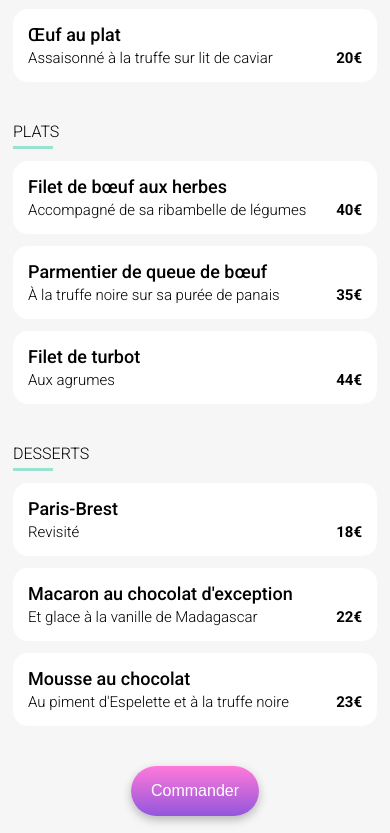
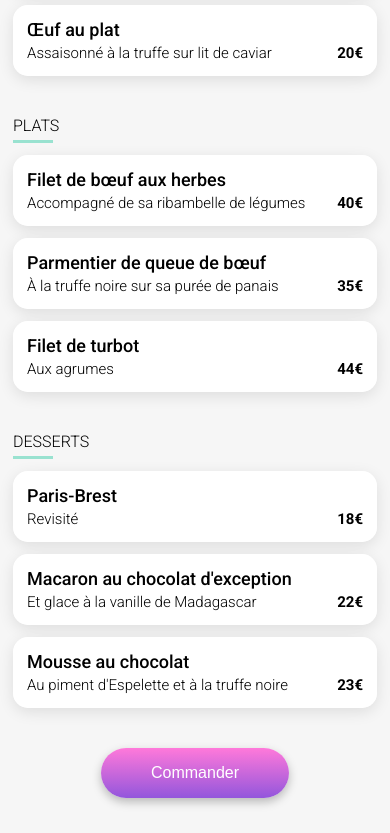
Before and after one commit to PerreauAlexandre/Openclassrooms-Dynamisez-une-page-web-avec-des-animations-CSS, a plain HTML site: page la_palette_du_gout.html in a window 390 px wide. Shown: the part 591-1424 px from the top of the page. Drawn offline with Linux system fonts and the light colour scheme; a web font is replaced by a local one.

Commit message:
Page restaurant la palette du gout format mobile terminé avec aparition progressive au chragement de la page

```diff
--- a/la_palette_du_gout.html
+++ b/la_palette_du_gout.html
@@ -129,7 +129,7 @@
                     <div class="chosen-dish fa-solid fa-circle-check"></div>
                 </div>
             </section>
-            <button class="button">
+            <button class="button button--restaurant">
                 <a href="#">Commander</a>
             </button>
         </div>
--- a/sass/components/_button.scss
+++ b/sass/components/_button.scss
@@ -25,7 +25,6 @@
         transition: opacity 300ms ease-out;
     }
 
-
     &:hover {
         &::after {
             opacity: 1;
@@ -40,4 +39,11 @@
         padding-left: 20px;
         padding-right: 20px;
     }
+
+    &--restaurant {
+        & a {
+            padding-left: 50px;
+            padding-right: 50px;
+        }
+    }
 }
--- a/sass/pages/_restaurants.scss
+++ b/sass/pages/_restaurants.scss
@@ -1,3 +1,12 @@
+@keyframes section-appearance {
+    0% {
+        transform: translateX(-100vw);
+    }
+    100% {
+        transform: translateX(0);
+    }
+}
+
 .restaurant-img {
     height: 275px;
     width: 100%;
@@ -57,6 +66,7 @@
         position: relative;
         border-radius: 15px;
         overflow: hidden;
+        box-shadow: 0 4px 15px rgba(0, 0, 0, 0.10);
 
         &:hover > .dish {
             width: calc(100% - 59px);
@@ -66,13 +76,30 @@
             transform: translateX(0);
         }
     }
+
+    @for $i from 2 through 4 {
+
+        &:nth-child(#{$i}) {
+            animation: section-appearance 300ms #{($i - 2) * 550}ms ease-out both;
+
+            & .section-menu__dish {
+
+                @for $j from 2 through 10 {
+
+                    &:nth-child(#{$j}) {
+                        animation: section-appearance 300ms #{($i - 2) * 550 + ($j - 1) * 150}ms ease-out both;
+                    }
+                }
+            }
+        }
+    }
 }
 
 .dish {
     display: flex;
     justify-content: space-between;
     align-items: flex-end;
-    padding: 15px;
+    padding: 14px;
     background-color: #FFFFFF;
     width: 100%;
     transition: width 300ms ease-in-out;
@@ -105,7 +132,6 @@
 }
 
 .chosen-dish {
-    // display: none;
     position: absolute;
     top: 0;
     bottom: 0;
```
Also changed, not shown: public/css/style.css, 1 other file.
